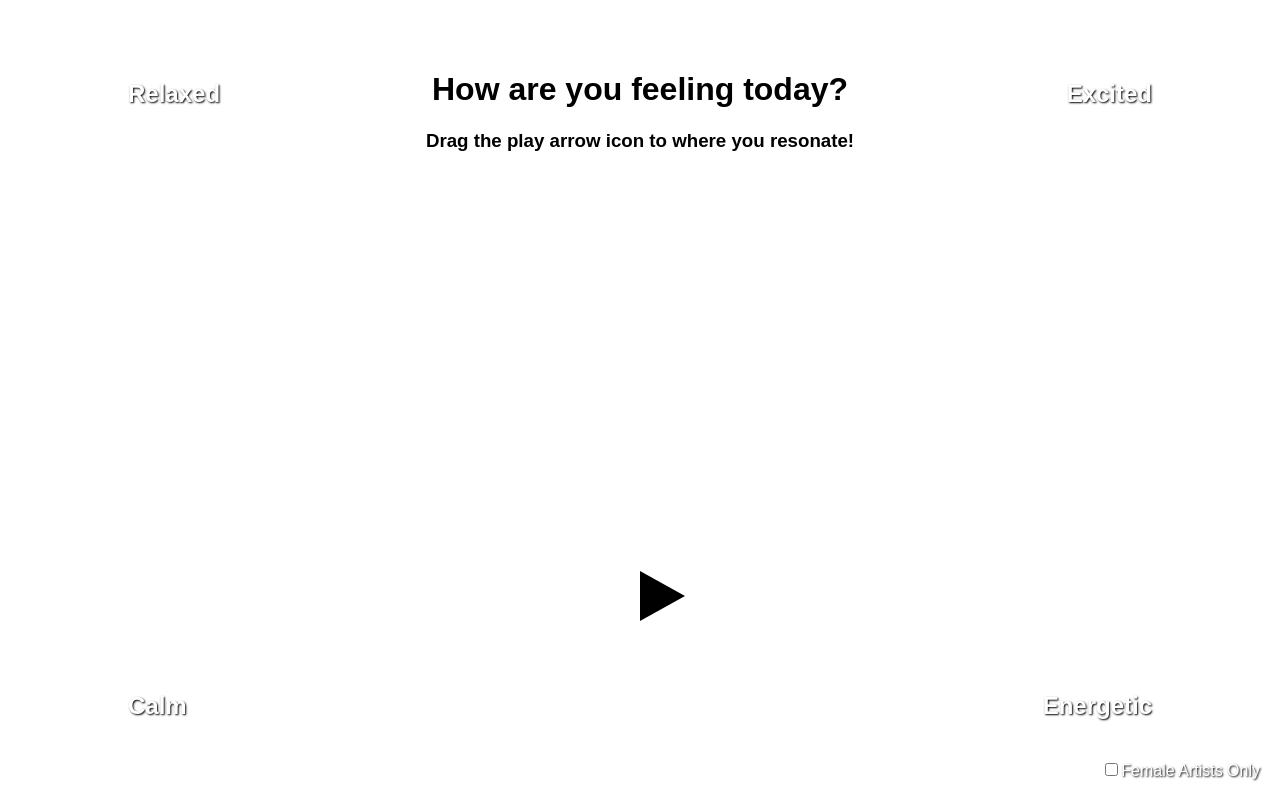
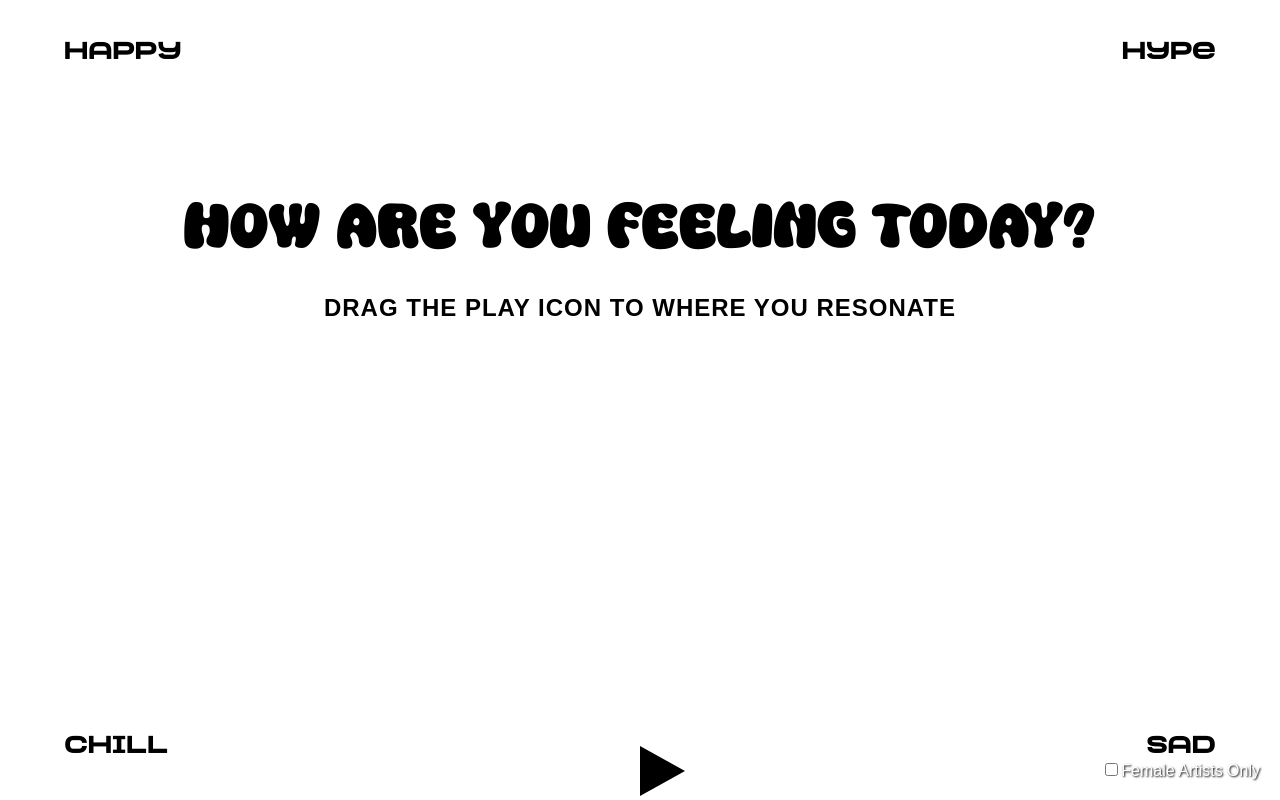
Before and after one commit to ehuang0709/feelify, a React (Create React App) app in the folder app-ui/: page / in a window 1280 px wide. Both pictures are taken after a click on the element 640 px from the left and 712 px from the top of the page. Built offline with nearby package versions, Linux system fonts and the light colour scheme.

Commit message:
mood page

```diff
--- a/app-ui/src/Mood/Mood.css
+++ b/app-ui/src/Mood/Mood.css
@@ -1,3 +1,16 @@
+@font-face {
+  font-family: 'Mortend-Bold';
+  src: url('Mortend\ Bold.ttf') format('truetype');
+  font-weight: normal;
+  font-style: normal;
+}
+@font-face {
+  font-family: 'Super-Water';
+  src: url('Super Water.ttf') format('truetype');
+  font-weight: normal;
+  font-style: normal;
+}
+
 .mood-container {
   position: relative;
   overflow: hidden;
@@ -7,16 +20,31 @@
 
 .text-container {
   text-align: center;
-  padding-top: 50px;
+  padding-top: 150px;
+  font-family: 'Mortend-Bold', Arial, sans-serif;
+  font-weight: 200
+}
+.text-container h1 {
+  font-size: 4rem;
+  font-weight: 10;
+  font-family: 'Super-Water', Arial, sans-serif;
+  margin-bottom: 0.5rem;
+}
+.text-container h3 {
+  font-size: 1.5rem;
+  font-weight: bold;
+  letter-spacing: 1px;
+  font-family:  Arial, sans-serif;
 }
 
 .mood-label {
   position: absolute;
   font-size: 24px;
   font-weight: bold;
-  color: white;
-  text-shadow: 1px 1px 2px black;
+  color: black;
+
   user-select: none;
+  font-family: 'Mortend-Bold'
 }
 
 .draggable-arrow {
--- a/app-ui/src/Mood/Mood.js
+++ b/app-ui/src/Mood/Mood.js
@@ -90,28 +90,28 @@ function Mood() {
   // Define mood labels and positions
   const moodLabels = [
     {
-      name: 'Relaxed',
-      style: { top: '10%', left: '10%' }, // Upper Left
+      name: 'Happy',
+      style: { top: '5%', left: '5%' }, // Upper Left
     },
     {
-      name: 'Excited',
-      style: { top: '10%', right: '10%' }, // Upper Right
+      name: 'Hype',
+      style: { top: '5%', right: '5%' }, // Upper Right
     },
     {
-      name: 'Calm',
-      style: { bottom: '10%', left: '10%' }, // Lower Left
+      name: 'Chill',
+      style: { bottom: '5%', left: '5%' }, // Lower Left
     },
     {
-      name: 'Energetic',
-      style: { bottom: '10%', right: '10%' }, // Lower Right
+      name: 'Sad',
+      style: { bottom: '5%', right: '5%' }, // Lower Right
     },
   ];
 
   return (
     <div className="mood-container">
       <div className="text-container">
-        <h1>How are you feeling today?</h1>
-        <h3>Drag the play arrow icon to where you resonate!</h3>
+        <h1>HOW ARE YOU FEELING TODAY? </h1>
+        <h3>DRAG THE PLAY ICON TO WHERE YOU RESONATE</h3>
       </div>
 
       {/* Render Mood Labels */}
```
Also changed, not shown: app-ui/src/Mood/Mortend Bold.ttf (added), app-ui/src/Mood/Super Water.ttf (renamed from app-ui/src/App/Super Water.ttf).
